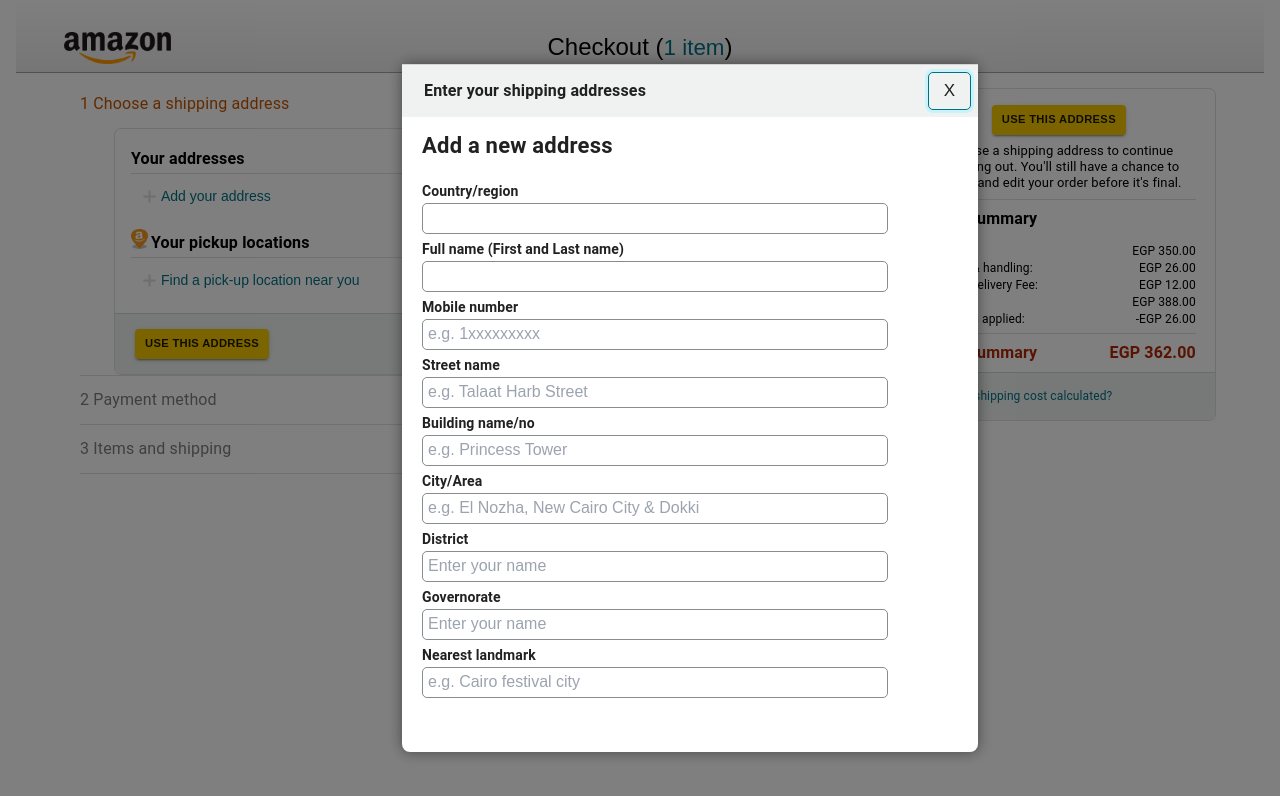
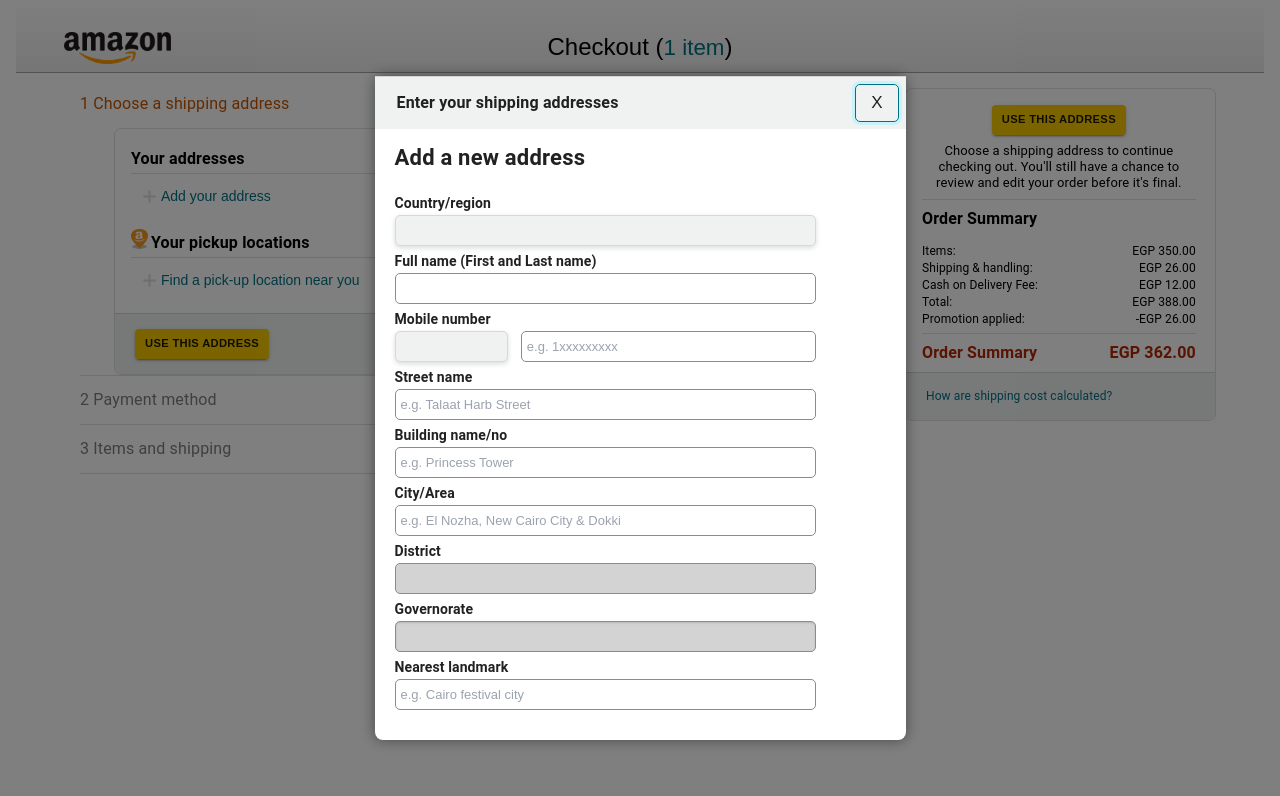
Before and after one commit to Mohamed-Abd0/Amazon__clone, a React (Create React App) app: page /payment in a window 1280 px wide. Both pictures are taken after a click on the element "Add your address". Shown: the top 796 px of the page. Built offline with nearby package versions, Linux system fonts and the light colour scheme; a web font is replaced by a local one.

Commit message:
creating payment slice

```diff
--- a/src/Components/Payment/shippingform/FormFields.jsx
+++ b/src/Components/Payment/shippingform/FormFields.jsx
@@ -1,111 +1,161 @@
-import { Grid, TextField, Typography, makeStyles } from "@material-ui/core";
+import { Box } from "@material-ui/core";
+import FormHeader from "./FormHeader.jsx/FormHeader";
+import FormInput from "./FormHeader.jsx/FormInput";
+import { useState } from "react";
+import { useDispatch } from "react-redux";
+import {
+  addBuild,
+  addCity,
+  addCountry,
+  addDistrict,
+  addGovernorate,
+  addLandmark,
+  addName,
+  addPhone,
+  addStreet,
+} from "../../../Store/PaymentSlice";
 
+const FormFields = () => {
+  const dispatch = useDispatch();
 
-const useStyles = makeStyles({
-  textField: {
-    width: "100%",
-    marginBottom: "10px",
-    height: '30px',
-    fontSize:'1rem',
-  },
-});
+  const [country, setCountry] = useState("");
+  const [name, setName] = useState("");
+  const [phone, setPhone] = useState("");
+  const [street, setStreet] = useState("");
+  const [build, setBuild] = useState("");
+  const [city, setCity] = useState("");
+  const [district, setDistrict] = useState("");
+  const [governorate, setGovernorate] = useState("");
+  const [landmark, setLandmark] = useState("");
 
+  const changesHandler = (newValue) => {
+    setCountry(newValue);
+    setName(newValue);
+    setPhone(newValue);
+    setStreet(newValue);
+    setBuild(newValue);
+    setCity(newValue);
+    setDistrict(newValue);
+    setGovernorate(newValue);
+    setLandmark(newValue);
+  };
 
-const FormFields = ({
-  name,
-  setName,
-  address,
-  setAddress,
-  city,
-  setCity,
-  country,
-  setCountry,
-  zip,
-  setZip,
-  formError,
-  setFormError,
-  SubmitHandler,
-}) => {
-const classes = useStyles();
+  const submitHandler = (e) => {
+    e.preventDefault(); // prevent the default form submission behavior
 
+    // dispatch an action with the form data
+    dispatch(addCountry(country));
+    dispatch(addName(name));
+    dispatch(addPhone(phone));
+    dispatch(addStreet(street));
+    dispatch(addBuild(build));
+    dispatch(addCity(city));
+    dispatch(addDistrict(district));
+    dispatch(addGovernorate(governorate));
+    dispatch(addLandmark(landmark));
+
+    // reset the input field
+    setCountry("");
+    setName("");
+    setPhone("");
+    setStreet("");
+    setBuild("");
+    setCity("");
+    setDistrict("");
+    setGovernorate("");
+    setLandmark("");
+  };
 
   return (
-    <form
-      onSubmit={SubmitHandler}
-      id="modal-modal-title"
-      style={{ margin: "10px 10px 20px" }}
-    >
-      {formError && <Typography color="error">{formError}</Typography>}
-      <Grid container style={{ padding: "0 20px" }}>
+    <Box style={{ margin: "15px 0" }}>
+      <FormHeader for="country">Country/region</FormHeader>
+      <FormInput
+        type="text"
+        id="country"
+        name="country"
+        backgroundColor="#F0F2F2"
+        boxShadow="0 2px 5px rgba(15,17,17,.15)"
+        borderColor="#D5D9D9"
+        onChange={changesHandler}
+      />
 
-        <Typography style={{ fontWeight: "bold" }}>Country/region</Typography>
-        <TextField
-          id="outlined-size-small"
-          className={classes.textField}
-          variant="outlined"
-          size="small"
-          margin="normal"
-          placeholder="Enter your country/region"
-          InputLabelProps={{shrink: true}}
-          onChange={(e) => setCountry(e.target.value)}
-        ></TextField>
+      <FormHeader for="name">Full name (First and Last name)</FormHeader>
+      <FormInput type="text" id="name" name="name" onChange={changesHandler} />
 
-        <Typography style={{ fontWeight: "bold" }}>Full name </Typography>
-        <TextField
-          id="outlined-size-small"
-          className={classes.textField}
-          variant="outlined"
-          size="small"
-          margin="normal"
-          placeholder="Enter your full name"
-          onChange={(e) => setName(e.target.value)}
-        ></TextField>
+      <FormHeader for="phone">Mobile number</FormHeader>
+      <Box style={{ display: "flex", justifyContent: "space-between" }}>
+        <FormInput
+          width="27%"
+          backgroundColor="#F0F2F2"
+          value="+20"
+          boxShadow="0 2px 5px rgba(15,17,17,0.15)"
+          borderColor="#D5D9D9"
+        />
+        <FormInput
+          type="tel"
+          id="phone"
+          name="phone"
+          placeholder="e.g. 1xxxxxxxxx"
+          width="70%"
+          onChange={changesHandler}
+        />
+      </Box>
 
-        <Typography style={{ fontWeight: "bold" }}>Mobile number</Typography>
-        <TextField
-          id="outlined-size-small"
-          className={classes.textField}
-          variant="outlined"
-          size="small"
-          margin="normal"
-          placeholder="Your 10 digit phone number"
-          onChange={(e) => setAddress(e.target.value)}
-        ></TextField>
+      <FormHeader for="street">Street name</FormHeader>
+      <FormInput
+        type="text"
+        id="street"
+        name="street"
+        placeholder="e.g. Talaat Harb Street"
+        onChange={changesHandler}
+      />
 
-        <Typography style={{ fontWeight: "bold" }}>Street name</Typography>
-        <TextField
-          id="outlined-size-small"
-          className={classes.textField}
-          variant="outlined"
-          size="small"
-          margin="normal"
-          placeholder="Start typing your address to get suggestions"
+      <FormHeader for="build">Building name/no</FormHeader>
+      <FormInput
+        type="text"
+        id="build"
+        name="build"
+        placeholder="e.g. Princess Tower"
+        onChange={changesHandler}
+      />
 
-          onChange={(e) => setAddress(e.target.value)}
-        ></TextField>
+      <FormHeader for="city">City/Area</FormHeader>
+      <FormInput
+        type="text"
+        id="city"
+        name="city"
+        placeholder="e.g. El Nozha, New Cairo City & Dokki"
+        onChange={changesHandler}
+      />
 
-        <Typography style={{ fontWeight: "bold" }}>City/Area</Typography>
-        <TextField
-          id="outlined-size-small"
-          className={classes.textField}
-          variant="outlined"
-          size="small"
-          margin="normal"
-          onChange={(e) => setCity(e.target.value)}
-        ></TextField>
+      <FormHeader for="district">District</FormHeader>
+      <FormInput
+        type="text"
+        id="district"
+        name="district"
+        backgroundColor="#d3d3d3"
+        onChange={changesHandler}
+      />
 
-        <Typography style={{ fontWeight: "bold" }}>Postcode</Typography>
-        <TextField
-          id="outlined-size-small"
-          className={classes.textField}
-          variant="outlined"
-          size="small"
-          margin="normal"
-          placeholder="Enter your area postcode"
-          onChange={(e) => setZip(e.target.value)}
-        ></TextField>
-      </Grid>
-    </form>
+      <FormHeader for="name">Governorate</FormHeader>
+      <FormInput
+        type="text"
+        id="Governorate"
+        name="Governorate"
+        backgroundColor="#d3d3d3"
+        boxShadow="0 1px 2px rgba(15,17,17,.15) inset"
+      />
+
+      <FormHeader for="name">Nearest landmark</FormHeader>
+      <FormInput
+        type="text"
+        id="landmark"
+        name="landmark"
+        placeholder="e.g. Cairo festival city"
+        onChange={changesHandler}
+      />
+      <br />
+    </Box>
   );
 };
 
--- a/src/Components/Payment/shippingform/FormHeader.jsx/FormInput.jsx
+++ b/src/Components/Payment/shippingform/FormHeader.jsx/FormInput.jsx
@@ -1,12 +1,36 @@
-import React from "react";
+import { useState } from "react";
 import useStyles from "../../styles";
 
-const FormInput = ({ type, id, placeholder }) => {
+const FormInput = ({
+  type,
+  id,
+  placeholder,
+  backgroundColor,
+  boxShadow,
+  width,
+  borderColor,
+  onChange,
+}) => {
   const classes = useStyles();
+  const [inputValue, setInputValue] = useState('');
+
+  const inputHandler = (e) => {
+    const newValue = e.target.value;
+    setInputValue(newValue);
+    console.log(newValue);
+    if(onChange)  {onChange(newValue)}
+  }
+
   return (
-    <div >
-      <input className={classes.formInput} type={type} id={id} placeholder={placeholder} />
-    </div>
+    <input
+      type={type}
+      id={id}
+      placeholder={placeholder}
+      className={classes.formInput}
+      style={{ backgroundColor, boxShadow, width , borderColor}}
+      value={inputValue}
+      onChange={inputHandler}
+    />
   );
 };
 
--- a/src/Components/Payment/shippingform/ShippingModal.jsx
+++ b/src/Components/Payment/shippingform/ShippingModal.jsx
@@ -1,7 +1,6 @@
 import { Box, Modal, Paper, Typography } from "@material-ui/core";
 import useStyles from "../styles";
-import FormHeader from "./FormHeader.jsx/FormHeader";
-import FormInput from "./FormHeader.jsx/FormInput";
+import FormFields from "./FormFields";
 
 const ShippingModal = ({ open, onClose }) => {
   const classes = useStyles();
@@ -34,6 +33,7 @@ const ShippingModal = ({ open, onClose }) => {
               padding: "5px 15px",
               borderRadius: "5px",
               fontSize: "17px",
+              cursor: "pointer",
               border: "1px solid #007185",
               boxShadow: "0 0 0 3px #C8F3FA",
             }}
@@ -56,73 +56,7 @@ const ShippingModal = ({ open, onClose }) => {
               Add a new address
             </Typography>
             <Box>
-              <Box style={{ margin: "15px 0" }}>
-                <FormHeader for="name">Country/region</FormHeader>
-                <FormInput type="text" id="name" name="name" />
-
-                <FormHeader for="name">
-                  Full name (First and Last name)
-                </FormHeader>
-                <FormInput type="text" id="name" name="name" />
-
-                <FormHeader for="name">Mobile number</FormHeader>
-                <FormInput
-                style={{width: '70%', display: 'inline'}}
-                  type="tel"
-                  id="name"
-                  name="name"
-                  placeholder="e.g. 1xxxxxxxxx"
-                />
-
-                <FormHeader for="name">Street name</FormHeader>
-                <FormInput
-                  type="text"
-                  id="name"
-                  name="name"
-                  placeholder="e.g. Talaat Harb Street"
-                />
-
-                <FormHeader for="name">Building name/no</FormHeader>
-                <FormInput
-                  type="text"
-                  id="name"
-                  name="name"
-                  placeholder="e.g. Princess Tower"
-                />
-
-                <FormHeader for="name">City/Area</FormHeader>
-                <FormInput
-                  type="text"
-                  id="name"
-                  name="name"
-                  placeholder="e.g. El Nozha, New Cairo City & Dokki"
-                />
-
-                <FormHeader for="name">District</FormHeader>
-                <FormInput
-                  type="text"
-                  id="name"
-                  name="name"
-                  placeholder="Enter your name"
-                />
-
-                <FormHeader for="name">Governorate</FormHeader>
-                <FormInput
-                  type="text"
-                  id="name"
-                  name="name"
-                  placeholder="Enter your name"
-                />
-
-                <FormHeader for="name">Nearest landmark</FormHeader>
-                <FormInput
-                  type="text"
-                  id="name"
-                  name="name"
-                  placeholder="e.g. Cairo festival city"
-                />
-                <br />
-              </Box>
+              <FormFields />
             </Box>
           </Box>
         </Box>
--- a/src/Components/Payment/styles.js
+++ b/src/Components/Payment/styles.js
@@ -24,8 +24,7 @@ export default makeStyles((theme) => ({
     justifyContent: "center",
     alignItems: "center",
     width: "100%",
-    height: 'auto',
-    margin: '50px',
+    padding: '100px 50px',
     overFlowY: "auto",
   },
 
@@ -57,6 +56,7 @@ export default makeStyles((theme) => ({
     justifyContent: 'center',
     flexDirection: 'column',
     padding: '1rem 1.2rem 0 1rem ',
+    outline: 'none',
   },
   cardBtn: {
     padding:'1rem 2rem !important',
@@ -117,12 +117,14 @@ export default makeStyles((theme) => ({
     width: '100%',
     height: '31px',
     display: 'inline-block',
+    fontSize: '13px !important',
     textAlign:'left',
     border: '1px solid #888C8C',
     borderRadius: '5px',
     padding: '5px',
     marginBottom: '5px',
     backgroundColor: '#fff',
+    outline: 'none',
     '&:focus': {
       outline: 'none',
       backgroundColor: '#F7FEFF',
--- /dev/null
+++ b/src/Store/PaymentSlice.js
@@ -0,0 +1,59 @@
+import { createSlice } from "@reduxjs/toolkit";
+
+const PaymentSlice = createSlice({
+  name: "payment",
+  initialState: {
+    country: "",
+    name: "",
+    phone: "",
+    street: "",
+    build: "",
+    city: "",
+    district: "",
+    governorate: "",
+    landmark: "",
+  },
+  reducers: {
+    addCountry: (state, action) => {
+      state.name = action.payload;
+    },
+    addName: (state, action) => {
+      state.name = action.payload;
+    },
+    addPhone: (state, action) => {
+      state.phone = action.payload;
+    },
+    addStreet: (state, action) => {
+      state.name = action.payload;
+    },
+    addBuild: (state, action) => {
+      state.city = action.payload;
+    },
+    addCity: (state, action) => {
+      state.name = action.payload;
+    },
+    addDistrict: (state, action) => {
+      state.district = action.payload;
+    },
+    addGovernorate: (state, action) => {
+      state.name = action.payload;
+    },
+    addLandmark: (state, action) => {
+      state.name = action.payload;
+    },
+  },
+});
+
+export const {
+  addCountry,
+  addName,
+  addPhone,
+  addStreet,
+  addBuild,
+  addCity,
+  addDistrict,
+  addGovernorate,
+  addLandmark,
+} = PaymentSlice.actions;
+
+export default PaymentSlice.reducer;
```
Also changed, not shown: src/Components/Payment/PaymentForm.jsx (+11 -11 lines).
